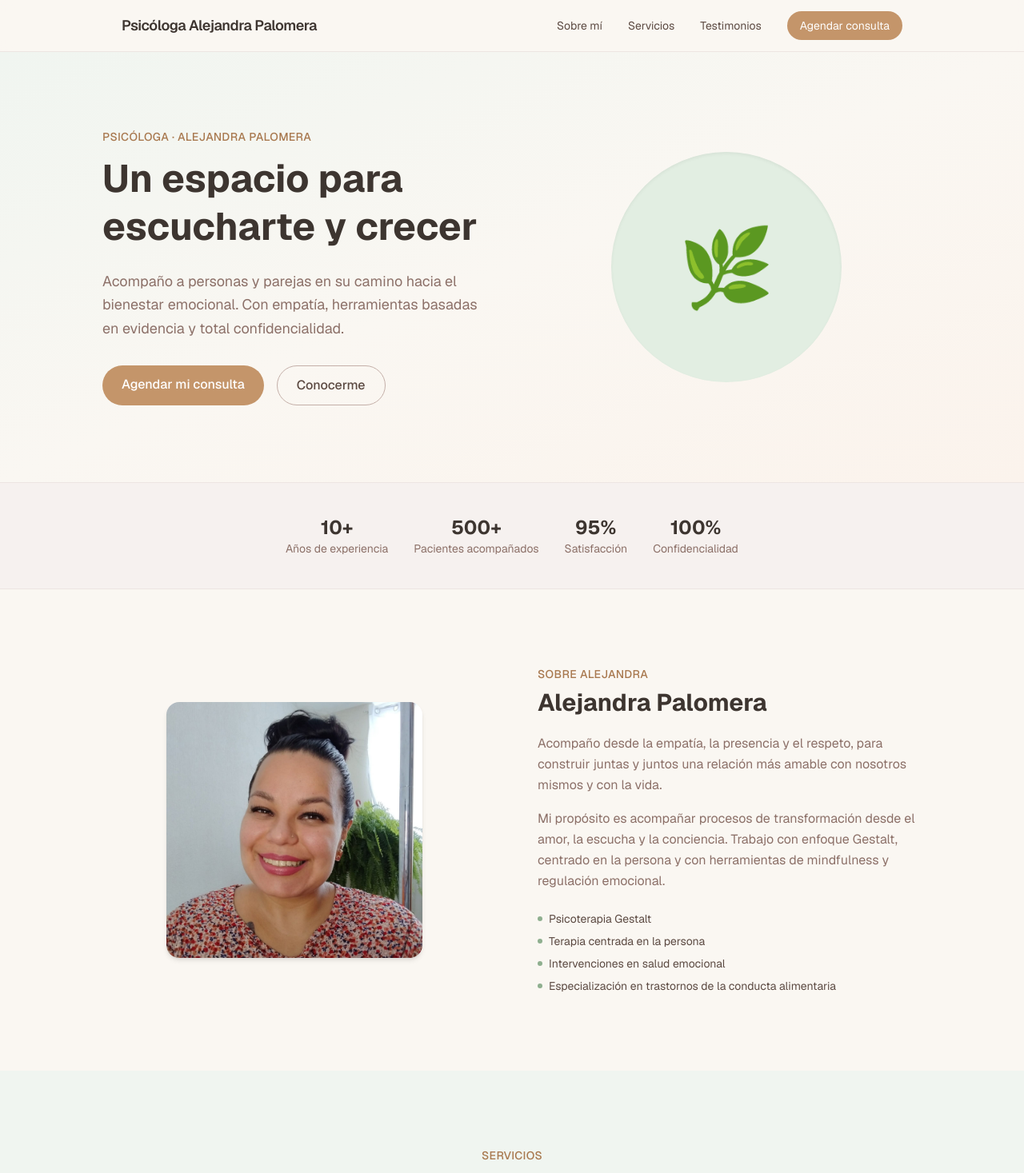
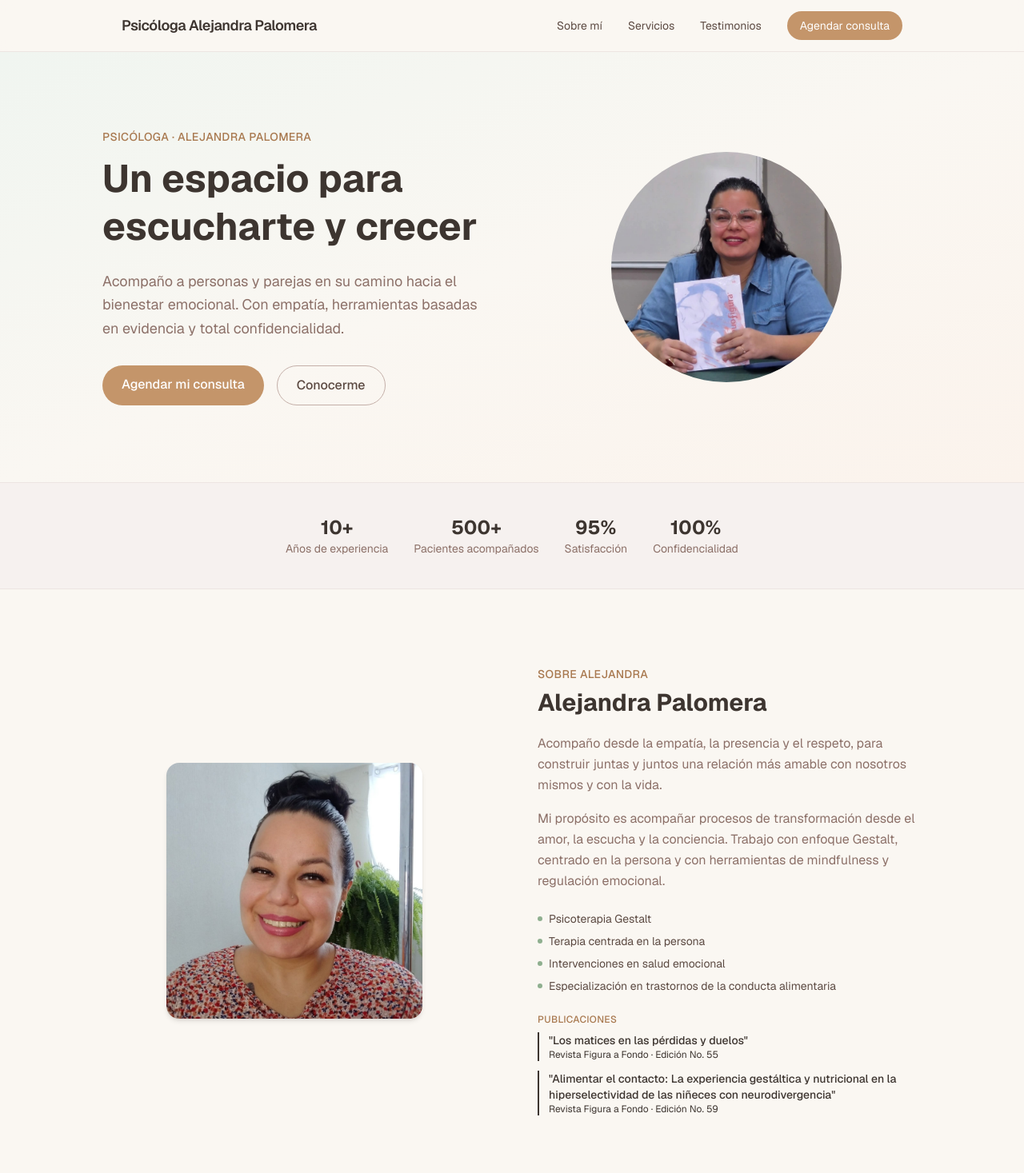
Before and after one commit to luisenriqueroga/Psci.AlePalomera, a Next.js app: page / in a window 1280 px wide. Shown: the top 1467 px of the page at 80% size. Built offline with nearby package versions, Linux system fonts and the light colour scheme.

Commit message:
feat: add article photo to hero and publications to about section

```diff
--- a/app/page.tsx
+++ b/app/page.tsx
@@ -88,8 +88,14 @@ export default function Home() {
             </div>
           </div>
           <div className="flex justify-center">
-            <div className="w-72 h-72 rounded-full bg-sage-100 flex items-center justify-center text-8xl shadow-inner">
-              🌿
+            <div className="w-72 h-72 rounded-full overflow-hidden shadow-inner">
+              <Image
+                src="/ale-articulo.jpg"
+                alt="Alejandra Palomera con la revista Figura a Fondo"
+                width={288}
+                height={288}
+                className="w-full h-full object-cover object-top"
+              />
             </div>
           </div>
         </div>
@@ -140,7 +146,7 @@ export default function Home() {
               conciencia. Trabajo con enfoque Gestalt, centrado en la persona y con herramientas de
               mindfulness y regulación emocional.
             </p>
-            <ul className="space-y-2 text-sm text-brown-700">
+            <ul className="space-y-2 text-sm text-brown-700 mb-6">
               {[
                 "Psicoterapia Gestalt",
                 "Terapia centrada en la persona",
@@ -152,6 +158,17 @@ export default function Home() {
                   {item}
                 </li>
               ))}
+            </ul>
+            <p className="text-terra-600 font-medium uppercase text-xs tracking-wide mb-2">Publicaciones</p>
+            <ul className="space-y-3 text-sm text-brown-600">
+              <li className="border-l-2 border-sage-300 pl-3">
+                <p className="font-medium text-brown-800">"Los matices en las pérdidas y duelos"</p>
+                <p className="text-xs text-brown-400">Revista Figura a Fondo · Edición No. 55</p>
+              </li>
+              <li className="border-l-2 border-sage-300 pl-3">
+                <p className="font-medium text-brown-800">"Alimentar el contacto: La experiencia gestáltica y nutricional en la hiperselectividad de las niñeces con neurodivergencia"</p>
+                <p className="text-xs text-brown-400">Revista Figura a Fondo · Edición No. 59</p>
+              </li>
             </ul>
           </div>
         </div>
```
Also changed, not shown: public/ale-articulo.jpg (added).
